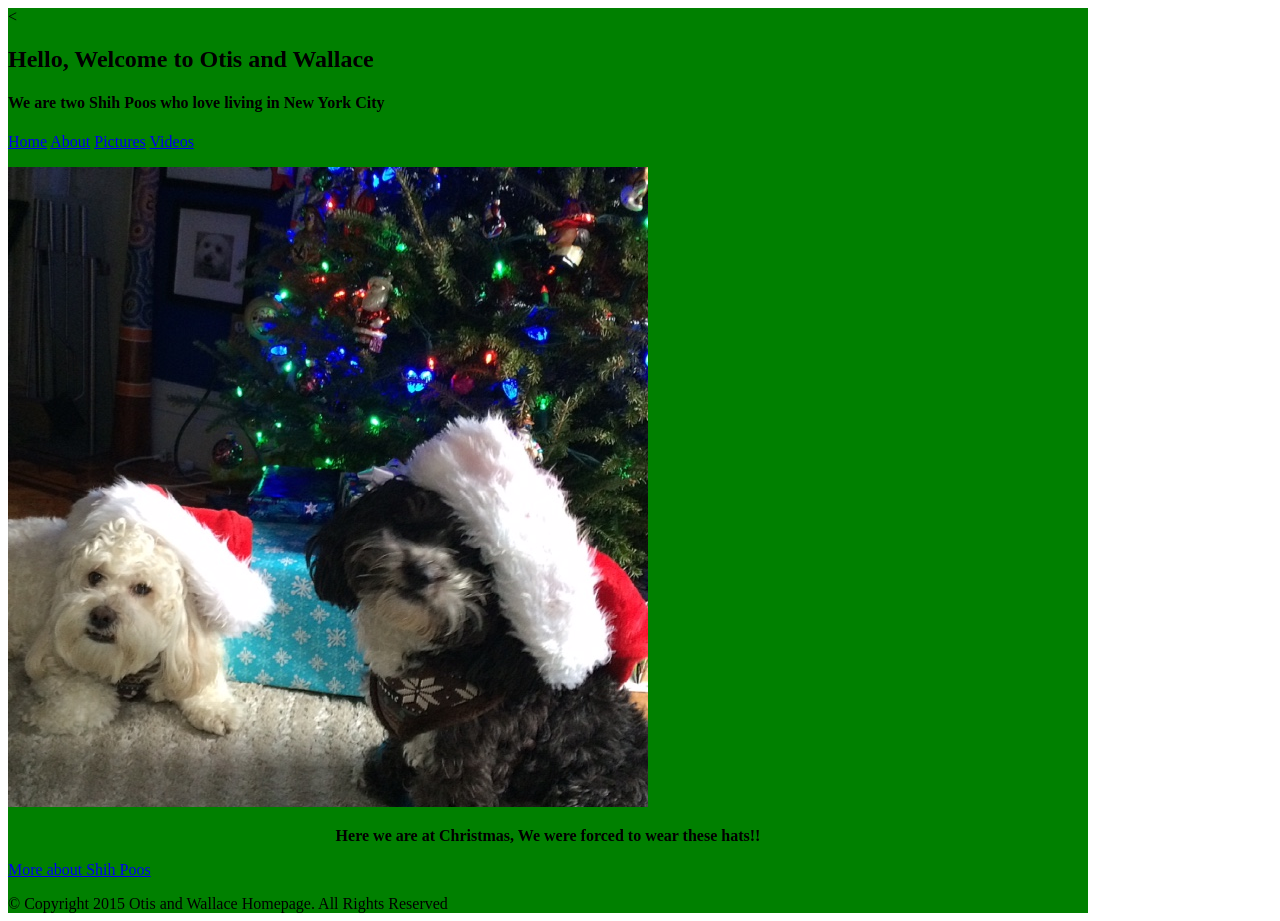
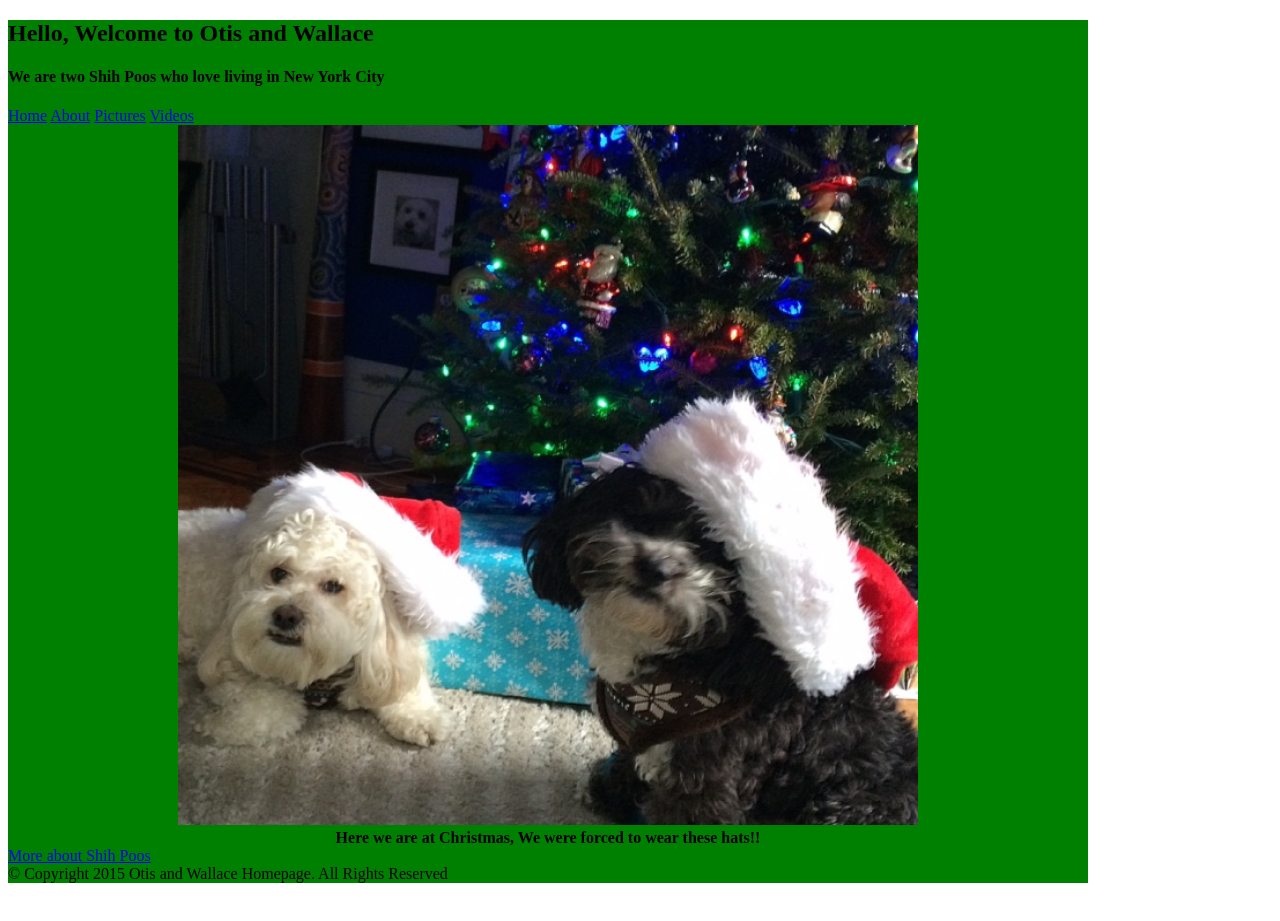
Before and after one commit to abaca80/otis-and-wallace-page, a plain HTML site: page index.html in a window 1280 px wide. After the commit the page ends 891 px from the top, so only its background shows below. Drawn offline with Linux system fonts and the light colour scheme.

Commit message:
add semmantic elements to index page

```diff
--- a/css/style.css
+++ b/css/style.css
@@ -32,12 +32,9 @@ figcaption{
 #santa {
 
 	display: block;
-	margin-left: auto;
-	margin-right: auto;
+	margin-left: 170px;
+	margin-right: 170px;
 }
-
-
-
 
 
 
--- a/index.html
+++ b/index.html
@@ -13,43 +13,40 @@
 
 	<header>
 
-<<h2>Hello, Welcome to Otis and Wallace</h2>
+		<h2>Hello, Welcome to Otis and Wallace
+		</h2>
 
-<h4>We are two Shih Poos who love living in New York City</h4>
+		<h4>We are two Shih Poos who love living in New York City
+		</h4>
 
-<p>
 	<nav>
 		<a href="index.html">Home</a>
 		<a href="About.html">About</a>
 		<a href="Pictures.html">Pictures</a>
 		<a href="Videos.html">Videos</a>
 	</nav>
-</p>
+
 
 	</header>
 
-<p></p>
-
-
 <section id="santa">
 
+	<figure>
+		<img src="images/otis-and-wallace-2.jpg" alt="otis and wallace" height="700" width="740">
+	</figure>
 
-
-	<img src="images/otis-and-wallace-2.jpg">
-	<p>
-
-	</p>
-
-	<figcaption>Here we are at Christmas, We were forced to wear these hats!!</figcaption>
+		<figcaption>
+			Here we are at Christmas, We were forced to wear these hats!!
+		</figcaption>
 
 
 </section>
 
-<p>
+<section id="links">
 
 <a href="http://www.vetstreet.com/dogs/shihpoo">More about Shih Poos</a>
 
-</p>
+</section>
 
 <footer>
 	&copy; Copyright 2015 Otis and Wallace Homepage.  All Rights Reserved
```
Also changed, not shown: 1 other file. Lines whose indentation alone changed are shown as unchanged.
